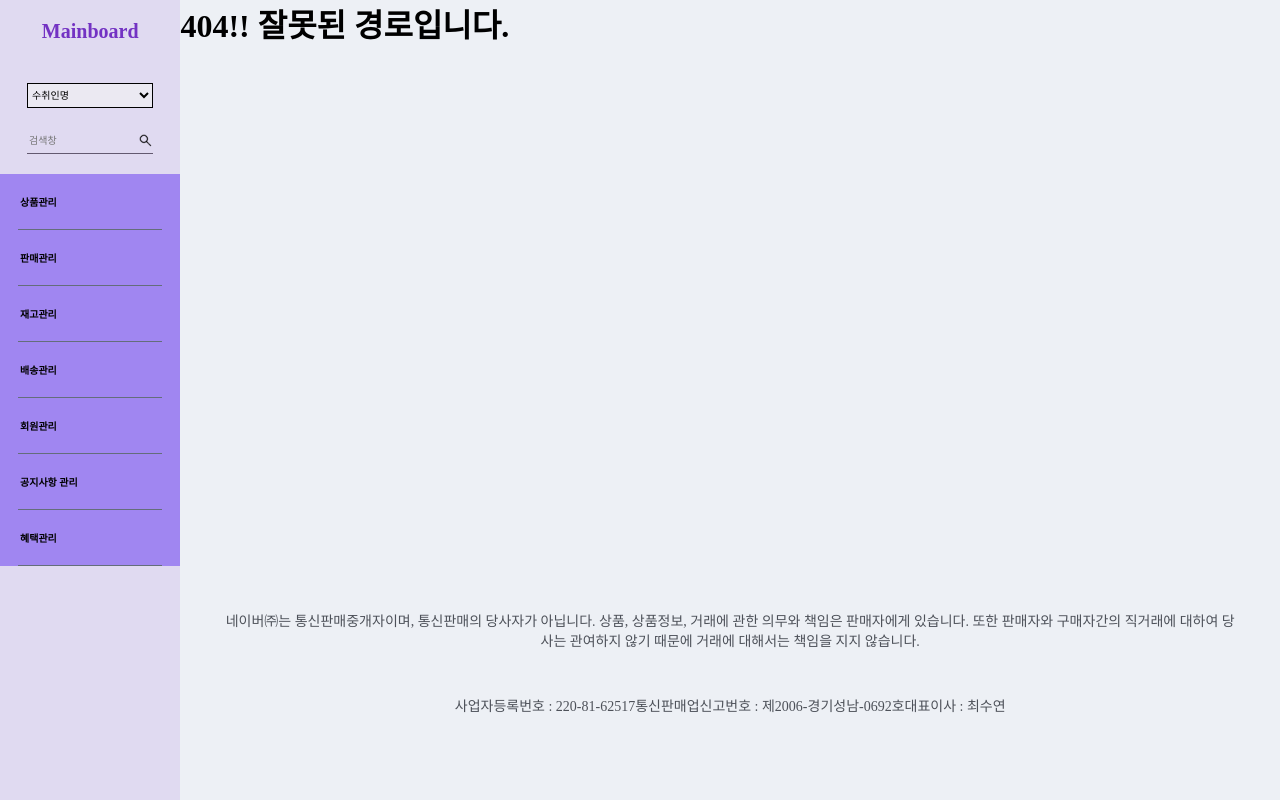
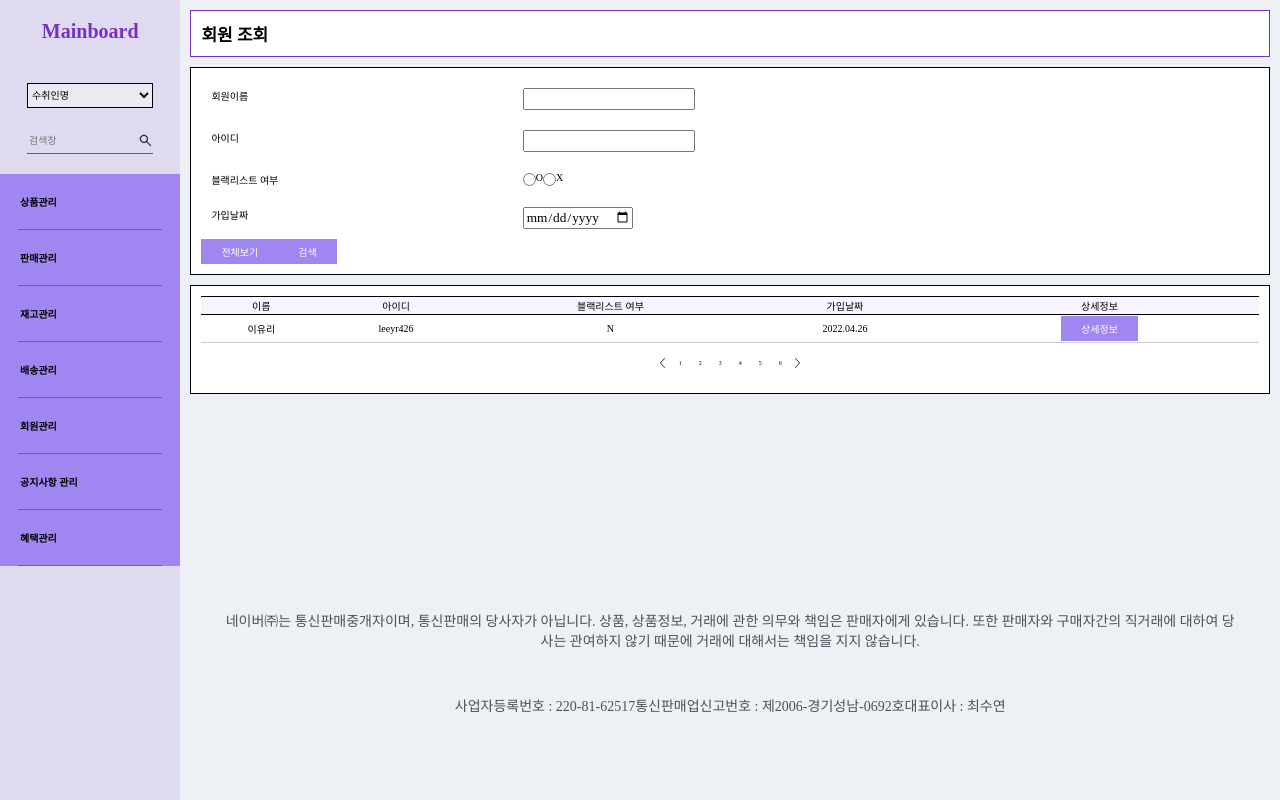
Before and after one commit to gozingamrae/mainboard-frontend--management, a React (Create React App) app: page /member in a window 1280 px wide. Built offline with nearby package versions, Linux system fonts and the light colour scheme; a web font is replaced by a local one.

Commit message:
Add 회원조회 페이지

```diff
--- a/src/App.js
+++ b/src/App.js
@@ -10,6 +10,7 @@ import AddProduct from "./product/AddProduct";
 import CuponRegist from "./cupon/pages/cuponregist";
 import Inspect from "./inspect/Inspect";
 import Common from "./common/Common";
+import Member from "./member/Member";
 import "./App.module.css";
 
 function App() {
@@ -24,6 +25,7 @@ function App() {
           <Route path="/addproduct" element={<AddProduct/>} />
           <Route path="/cuponregist" element={<CuponRegist/>}/>
           <Route path="/inspect" element={<Inspect/>} />
+          <Route path="/member" element={<Member/>} />
           <Route path="/*" element={<Error/>} />
         </Route>
       </Routes>
--- a/src/layouts/data/NavBar.data.json
+++ b/src/layouts/data/NavBar.data.json
@@ -13,11 +13,12 @@
                                                 {"name" : "검수하기", "src" : "/inspect"}]},
                {"name": "배송관리", "results" : [{"name" : "배송조회", "src" : "/produc"},
                                                    {"name" : "배송지 목록 조회", "src" : "/produc"}]},
-               {"name": "회원관리", "results" : [{"name" : "공지사항 조회/수정", "src" : "/produc"}]},
+               {"name": "회원관리", "results" : [{"name" : "회원정보", "src" : "/member"}]},
                {"name": "공지사항 관리", "results" : [{"name" : "공지사항 관리", "src" : "/produc"},
                                                       {"name" : "공지사항 조회/수정", "src" : "/produc"}]},
                {"name": "혜택관리", "results" : [{"name" : "쿠폰등록", "src" : "/cuponregist"},
                                                       {"name" : "포인트", "src" : "/produc"}]}
+
                                                    ],
 
    "options" :[{"value" : 1, "name" :"수취인명"},
--- /dev/null
+++ b/src/member/Member.js
@@ -0,0 +1,64 @@
+import style from "../common/Common.module.css"
+
+
+//스타일 예시
+function Member(){
+    return (
+        <div className={style.componentBox}>
+            <div className={style.titleBox}>회원 조회</div>
+            <div className={style.box}>
+                <div className={style.subBox}>
+                    <h1>회원이름</h1>
+                    <div>
+                        <input type="text"/>
+                    </div>
+                </div>
+                <div className={style.subBox}>
+                    <h1>아이디</h1>
+                    <div>
+                        <input type="text"/>
+                    </div>
+                </div>
+                <div className={style.subBox}>
+                    <h1>블랙리스트 여부</h1>
+                    <div>
+                        <input type="radio" id="black_true" name="blacklist" value="black_true"/>
+                        <label for="black_true"> O </label>
+                        <input type="radio" id="black_false" name="blacklist" value="black_false"/>
+                        <label for="black_false"> X </label>
+                    </div>
+                </div>
+                <div className={style.subBox}>
+                    <h1>가입날짜</h1>
+                    <div>
+                        <input type="date" id="regist_date" />
+                    </div>
+                </div>
+
+                    <button className={style.searchButton}>전체보기</button>
+                    <button className={style.searchButton}>검색</button>
+            </div>
+            <div className={style.box}>
+            <table>
+                <tr><th>이름</th><th>아이디</th><th>블랙리스트 여부</th><th>가입날짜</th><th>상세정보</th></tr>
+                <tr><td>이유리</td><td>leeyr426</td><td>N</td><td>2022.04.26</td><td><button className={style.searchButton}>상세정보</button></td></tr>
+            </table>
+            <div className={style.pageButtonBox}>
+                <img src="/common/left_arrow.png"/>
+                <button>1</button>
+                <button>2</button>
+                <button>3</button>
+                <button>4</button>
+                <button>5</button>
+                <button>6</button>
+                <img src="/common/right_arrow.png"/>
+            </div>
+            </div>
+        </div>
+
+    )
+
+
+}
+
+export default Member;
```
Also changed, not shown: src/member/css/Member-module.css (added).
